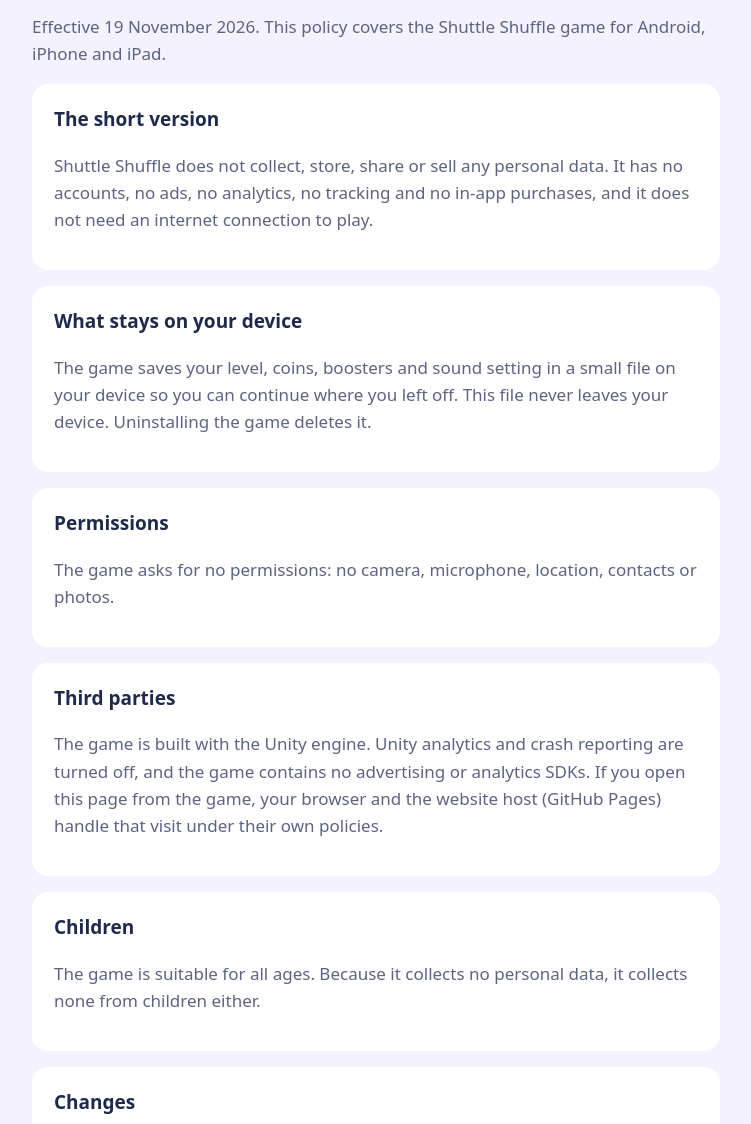
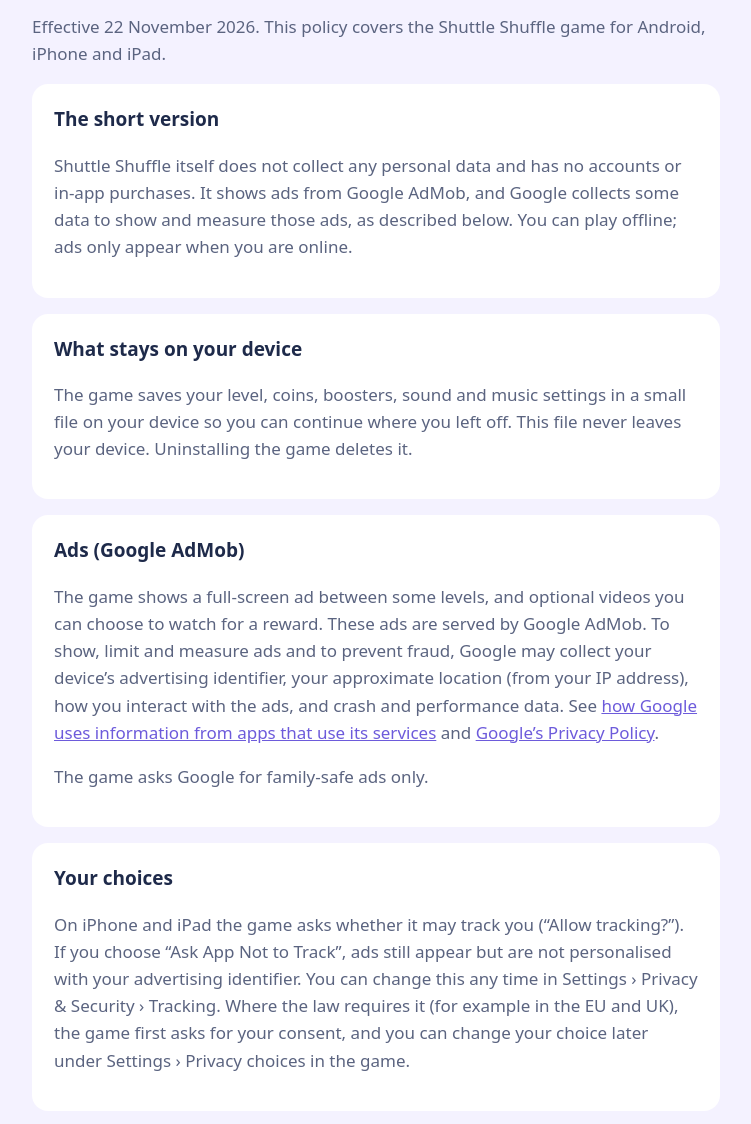
Before and after one commit to MilsPatel/shuttleshuffle-site, a plain HTML site: page privacy.html in a window 1280 px wide. Shown: the part 160-1284 px from the top of the page, without its empty margins (264-1015 px from the left). Drawn offline with Linux system fonts and the light colour scheme.

Commit message:
Describe Google AdMob ads in the privacy policy and home page
Co-Authored-By: Claude Opus 5.5 <noreply@anthropic.com>

```diff
--- a/privacy.html
+++ b/privacy.html
@@ -4,12 +4,14 @@
 <body><main>
 <header><img src="icon.png" alt=""><a href="index.html">Shuttle Shuffle</a></header>
 <h1>Privacy Policy</h1>
-<p>Effective 19 November 2026. This policy covers the Shuttle Shuffle game for Android, iPhone and iPad.</p>
-<section><h2>The short version</h2><p>Shuttle Shuffle does not collect, store, share or sell any personal data. It has no accounts, no ads, no analytics, no tracking and no in-app purchases, and it does not need an internet connection to play.</p></section>
-<section><h2>What stays on your device</h2><p>The game saves your level, coins, boosters and sound setting in a small file on your device so you can continue where you left off. This file never leaves your device. Uninstalling the game deletes it.</p></section>
-<section><h2>Permissions</h2><p>The game asks for no permissions: no camera, microphone, location, contacts or photos.</p></section>
-<section><h2>Third parties</h2><p>The game is built with the Unity engine. Unity analytics and crash reporting are turned off, and the game contains no advertising or analytics SDKs. If you open this page from the game, your browser and the website host (GitHub Pages) handle that visit under their own policies.</p></section>
-<section><h2>Children</h2><p>The game is suitable for all ages. Because it collects no personal data, it collects none from children either.</p></section>
+<p>Effective 22 November 2026. This policy covers the Shuttle Shuffle game for Android, iPhone and iPad.</p>
+<section><h2>The short version</h2><p>Shuttle Shuffle itself does not collect any personal data and has no accounts or in-app purchases. It shows ads from Google AdMob, and Google collects some data to show and measure those ads, as described below. You can play offline; ads only appear when you are online.</p></section>
+<section><h2>What stays on your device</h2><p>The game saves your level, coins, boosters, sound and music settings in a small file on your device so you can continue where you left off. This file never leaves your device. Uninstalling the game deletes it.</p></section>
+<section><h2>Ads (Google AdMob)</h2><p>The game shows a full-screen ad between some levels, and optional videos you can choose to watch for a reward. These ads are served by Google AdMob. To show, limit and measure ads and to prevent fraud, Google may collect your device&rsquo;s advertising identifier, your approximate location (from your IP address), how you interact with the ads, and crash and performance data. See <a href="https://policies.google.com/technologies/partner-sites">how Google uses information from apps that use its services</a> and <a href="https://policies.google.com/privacy">Google&rsquo;s Privacy Policy</a>.</p><p>The game asks Google for family-safe ads only.</p></section>
+<section><h2>Your choices</h2><p>On iPhone and iPad the game asks whether it may track you (&ldquo;Allow tracking?&rdquo;). If you choose &ldquo;Ask App Not to Track&rdquo;, ads still appear but are not personalised with your advertising identifier. You can change this any time in Settings &rsaquo; Privacy &amp; Security &rsaquo; Tracking. Where the law requires it (for example in the EU and UK), the game first asks for your consent, and you can change your choice later under Settings &rsaquo; Privacy choices in the game.</p></section>
+<section><h2>Permissions</h2><p>Apart from the tracking question above, the game asks for no permissions: no camera, microphone, location, contacts or photos.</p></section>
+<section><h2>Third parties</h2><p>The game is built with the Unity engine. Unity analytics and crash reporting are turned off. The only third-party SDK that receives data is Google AdMob (see above). If you open this page from the game, your browser and the website host (GitHub Pages) handle that visit under their own policies.</p></section>
+<section><h2>Children</h2><p>The game&rsquo;s content suits all ages, but the game is not directed at children under 13. It requests family-safe ads only. If you believe a child under 13 has used the game and want Google&rsquo;s ad data about that device removed, contact us below.</p></section>
 <section><h2>Changes</h2><p>If this policy changes, the new version will be posted on this page with a new effective date.</p></section>
 <section><h2>Contact</h2><p>Questions about privacy: <a href="mailto:ignisgaming26@gmail.com">ignisgaming26@gmail.com</a></p></section>
 <nav><a href="index.html">Home</a><a href="support.html">Support</a></nav>
```
Also changed, not shown: index.html (+1 -1 lines).
